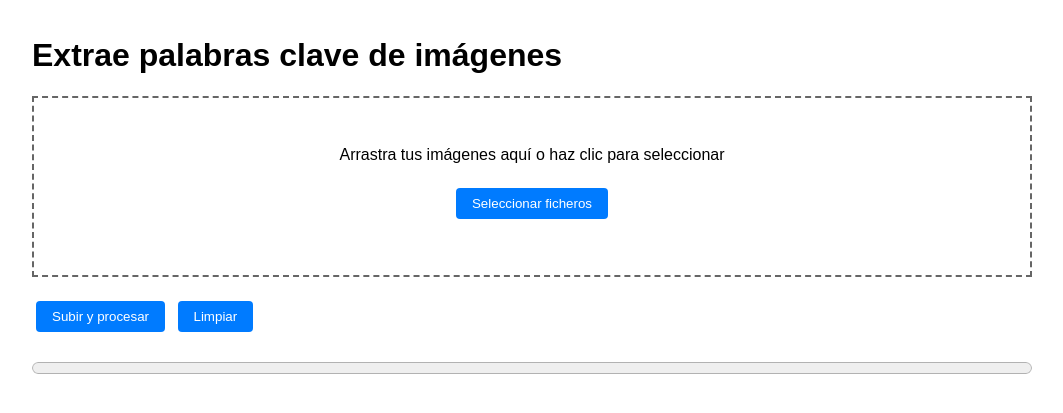
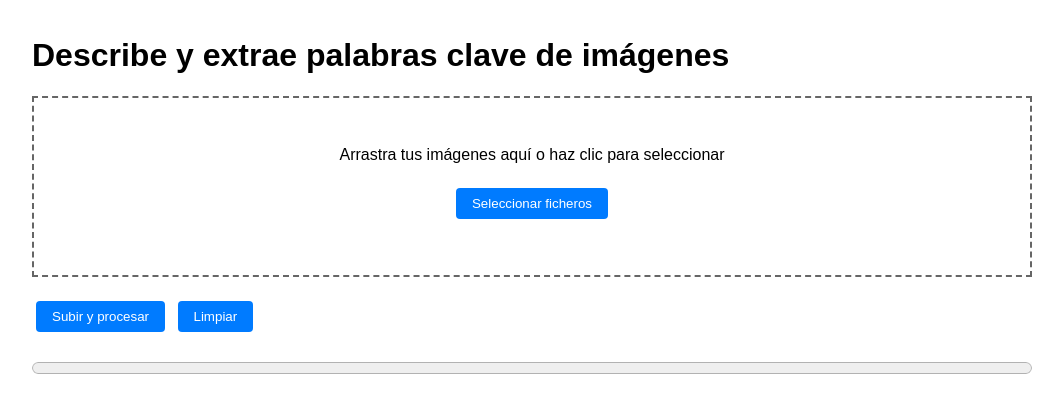
Before and after one commit to Pedropadillar/imagen_metadatos, a FastAPI app: page / in a window 1280 px wide. Shown: the top 413 px of the page, without its empty margins (108-1171 px from the left). Run offline with FastAPI, Linux system fonts and the light colour scheme.

Commit message:
1-7-25 20:00

```diff
--- a/templates/index.html
+++ b/templates/index.html
@@ -33,7 +33,7 @@
   </style>
 </head>
 <body>
-  <h1>Extrae palabras clave de imágenes</h1>
+  <h1>Describe y extrae palabras clave de imágenes</h1>
   <div id="drop-area">
     <p>Arrastra tus imágenes aquí o haz clic para seleccionar</p>
     <input type="file" id="fileElem" accept="image/*" multiple>
```
